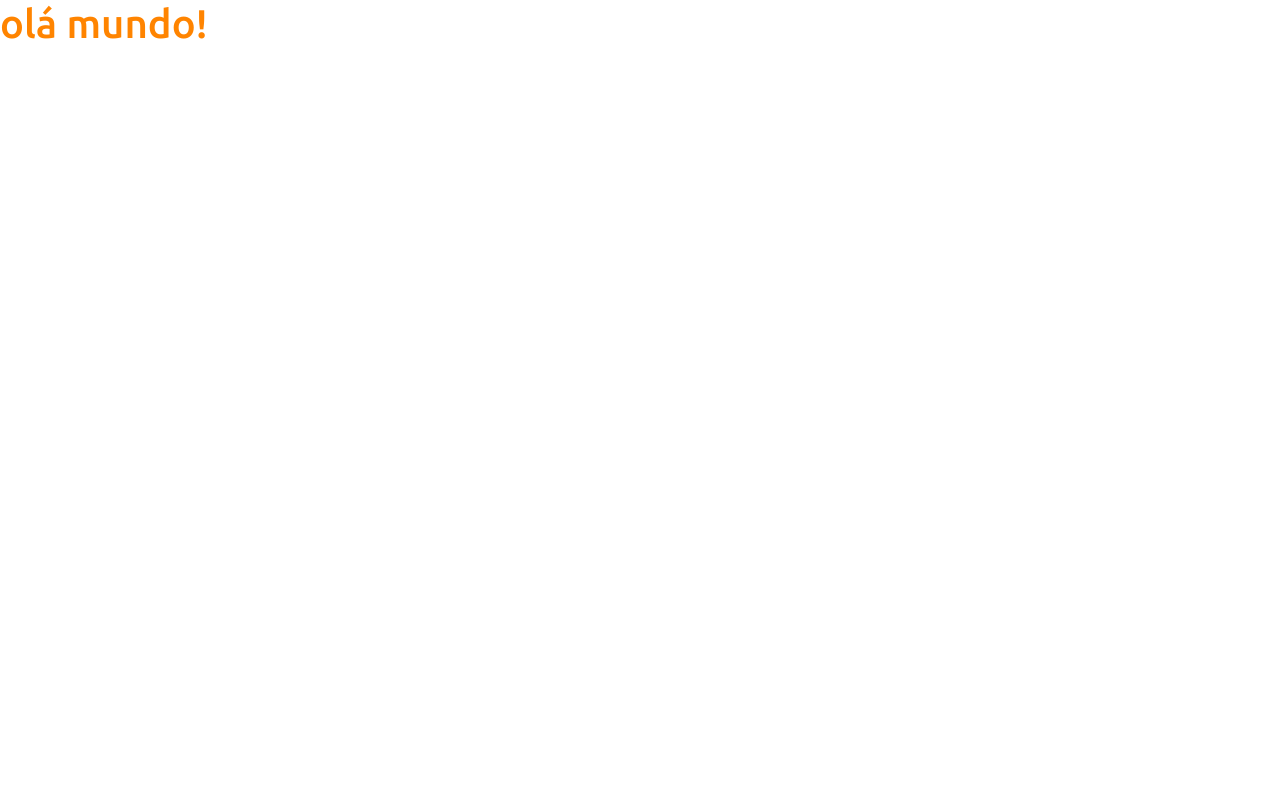
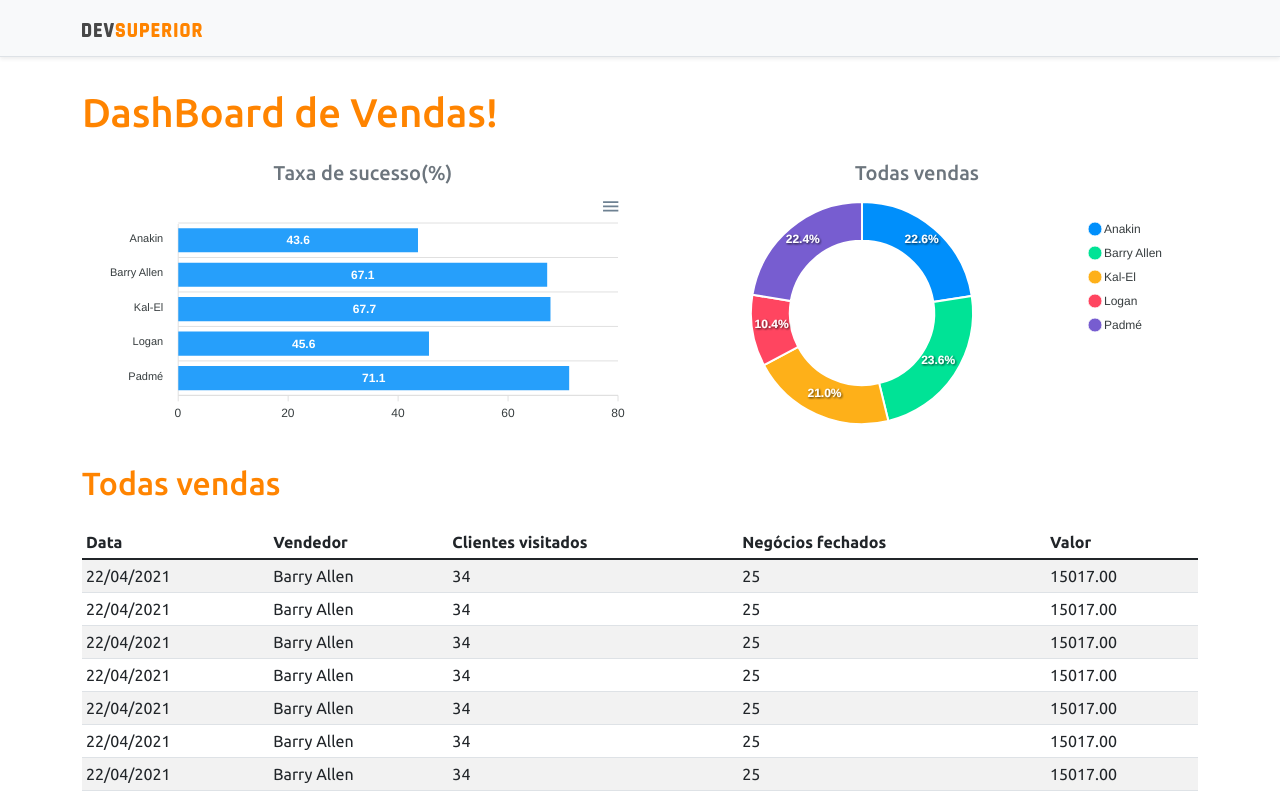
Before and after one commit to Usthe21/Project, a React (Create React App) app in the folder frontend/: page / in a window 1280 px wide. Shown: the top 798 px of the page. Built offline with nearby package versions, Linux system fonts and the light colour scheme.

Commit message:
Static charts

```diff
--- a/frontend/package.json
+++ b/frontend/package.json
@@ -10,8 +10,10 @@
     "@types/node": "^12.0.0",
     "@types/react": "^17.0.0",
     "@types/react-dom": "^17.0.0",
+    "apexcharts": "^3.29.0",
     "bootstrap": "^5.1.3",
     "react": "^17.0.2",
+    "react-apexcharts": "^1.3.9",
     "react-dom": "^17.0.2",
     "react-scripts": "4.0.3",
     "typescript": "^4.1.2",
--- a/frontend/public/index.html
+++ b/frontend/public/index.html
@@ -9,12 +9,10 @@
       name="description"
       content="esse app foi desenvolvido durante a semana spring react"
     />
-
     <title>MtVendas</title>
   </head>
   <body>
     <noscript>You need to enable JavaScript to run this app.</noscript>
     <div id="root"></div>
-
   </body>
 </html>
--- a/frontend/src/App.tsx
+++ b/frontend/src/App.tsx
@@ -1,9 +1,38 @@
+import DonutChart from "components/DonutChart";
+import BarChart from "components/BarChart";
+import NavBar from "components/NavBar";
+import Footer from "components/Footer";
+import DataTable from "components/DataTable";
+
+
 
 function App() {
   return (
-    <div>
-      <h1 className="text-primary">olá mundo! </h1>
-    </div>
+    <>
+      <NavBar />
+      <div className="container">
+        <h1 className="text-primary py-3">DashBoard de Vendas! </h1>
+
+        <div className="row px-3">
+          <div className="col-sm-6">
+            <h5 className="text-center text-secondary">Taxa de sucesso(%)</h5>
+            <BarChart />
+          </div>
+          <div className="col-sm-6">
+            <h5 className="text-center text-secondary">Todas vendas</h5>
+            <DonutChart />
+          </div>
+        </div>
+        <div className="py-3">
+          <h2 className = "text-primary">Todas vendas</h2>
+
+        </div>
+
+
+        <DataTable />
+      </div>
+      <Footer />
+    </>
   );
 }
 
--- /dev/null
+++ b/frontend/src/components/BarChart/index.tsx
@@ -0,0 +1,37 @@
+import Chart from 'react-apexcharts';
+
+function BarChart() {
+    const options = {
+        plotOptions: {
+            bar: {
+                horizontal: true,
+            }
+        },
+    };
+
+    const mockData = {
+        labels: {
+            categories: ['Anakin', 'Barry Allen', 'Kal-El', 'Logan', 'Padmé']
+        },
+        series: [
+            {
+                name: "% Sucesso",
+                data: [43.6, 67.1, 67.7, 45.6, 71.1]
+            }
+        ]
+    };
+
+
+
+
+    return (
+        <Chart
+            options={{ ...options,xaxis: mockData.labels}}
+            series={mockData.series}
+            type="bar"
+            height="240"
+        />
+    );
+}
+
+export default BarChart;
--- /dev/null
+++ b/frontend/src/components/DataTable/index.tsx
@@ -0,0 +1,71 @@
+function DataTable() {
+    return (
+        <div className="table-responsive">
+            <table className="table table-striped table-sm">
+                <thead>
+                    <tr>
+                        <th>Data</th>
+                        <th>Vendedor</th>
+                        <th>Clientes visitados</th>
+                        <th>Negócios fechados</th>
+                        <th>Valor</th>
+                    </tr>
+                </thead>
+                <tbody>
+                    <tr>
+                        <td>22/04/2021</td>
+                        <td>Barry Allen</td>
+                        <td>34</td>
+                        <td>25</td>
+                        <td>15017.00</td>
+                    </tr>
+                    <tr>
+                        <td>22/04/2021</td>
+                        <td>Barry Allen</td>
+                        <td>34</td>
+                        <td>25</td>
+                        <td>15017.00</td>
+                    </tr><tr>
+                        <td>22/04/2021</td>
+                        <td>Barry Allen</td>
+                        <td>34</td>
+                        <td>25</td>
+                        <td>15017.00</td>
+                    </tr><tr>
+                        <td>22/04/2021</td>
+                        <td>Barry Allen</td>
+                        <td>34</td>
+                        <td>25</td>
+                        <td>15017.00</td>
+                    </tr><tr>
+                        <td>22/04/2021</td>
+                        <td>Barry Allen</td>
+                        <td>34</td>
+                        <td>25</td>
+                        <td>15017.00</td>
+                    </tr><tr>
+                        <td>22/04/2021</td>
+                        <td>Barry Allen</td>
+                        <td>34</td>
+                        <td>25</td>
+                        <td>15017.00</td>
+                    </tr><tr>
+                        <td>22/04/2021</td>
+                        <td>Barry Allen</td>
+                        <td>34</td>
+                        <td>25</td>
+                        <td>15017.00</td>
+                    </tr><tr>
+                        <td>22/04/2021</td>
+                        <td>Barry Allen</td>
+                        <td>34</td>
+                        <td>25</td>
+                        <td>15017.00</td>
+                    </tr>
+                </tbody>
+            </table>
+        </div>
+    );
+}
+
+export default DataTable;
--- /dev/null
+++ b/frontend/src/components/DonutChart/index.tsx
@@ -0,0 +1,25 @@
+import Chart from 'react-apexcharts';
+
+function DonutChart() {
+    const mockData = {
+        series: [477138, 499928, 444867, 220426, 473088],
+        labels: ['Anakin', 'Barry Allen', 'Kal-El', 'Logan', 'Padmé']
+    }
+
+    const options = {
+        legend: {
+            show: true
+        }
+    }
+
+    return (
+        <Chart
+            options={{ ...options, labels: mockData.labels}}
+            series={mockData.series}
+            type="donut"
+            height="240"
+        />
+    );
+}
+
+export default DonutChart;
--- /dev/null
+++ b/frontend/src/components/Footer/index.tsx
@@ -0,0 +1,13 @@
+function Footer() {
+    return (
+        <footer className="footer mt-auto py-3 bg-dark">
+            <div className="container">
+                <p className="text-light">App desenvolvido por <a href="https://github.com/Usthe21" target="_blank" rel="noreferrer">Matheus Peron</a></p>
+                <p className="text-light"><small><strong>Semana Spring React</strong><br />
+                    Evento promovido pela escola DevSuperior: <a href="https://instagram.com/devsuperior.ig" target="_blank" rel="noreferrer">@devsuperior.ig</a></small></p>
+            </div>
+        </footer>
+    );
+}
+
+export default Footer;
--- /dev/null
+++ b/frontend/src/components/NavBar/index.tsx
@@ -0,0 +1,15 @@
+import ImgDsDark from 'assets/img/ds-dark.svg';
+
+function NavBar() {
+  return (
+    <div className="d-flex flex-column flex-md-row align-items-center p-3 px-md-4 mb-3 bg-light border-bottom shadow-sm">
+      <div className="container">
+        <nav className="my-2 my-md-0 mr-md-3">
+          <img src={ImgDsDark} alt="DevSuperior" width="120" />
+        </nav>
+      </div>
+    </div>
+  );
+}
+
+export default NavBar;
```
Also changed, not shown: frontend/src/assets/img/ds-dark.svg (added), 1 other file (tests, documents, lock files or other folders).
